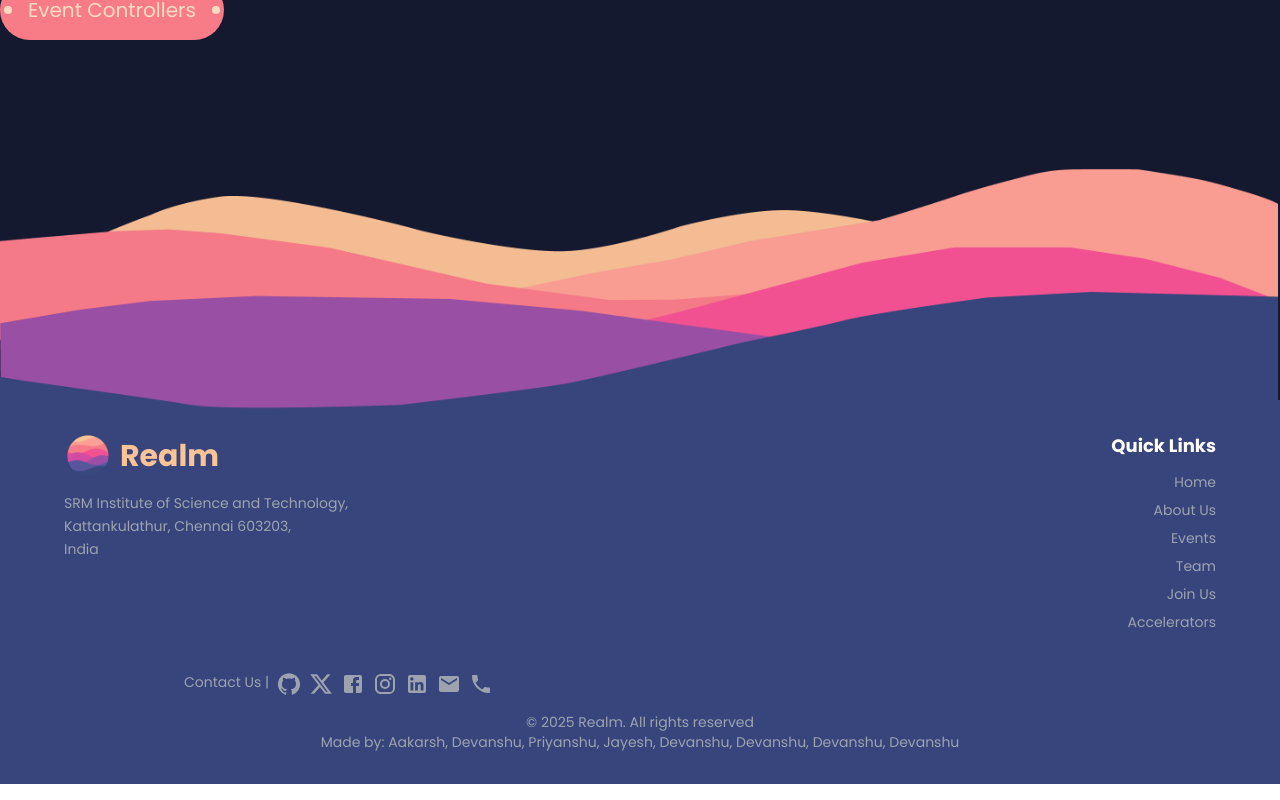
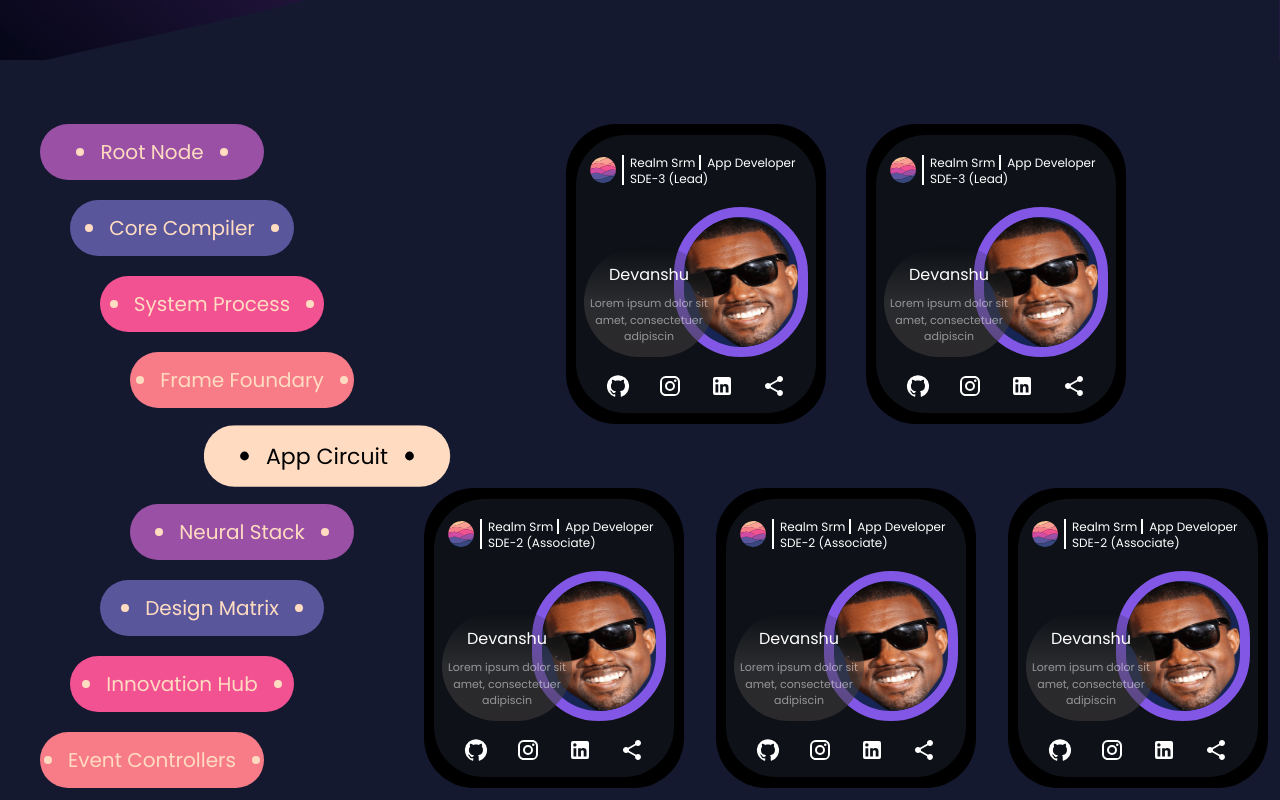
Before and after one commit to realm-SRM/realm-srm-website, a React (Vite) app: page /team in a window 1280 px wide. Shown: the part 740-1540 px from the top of the page. Built offline with nearby package versions, Linux system fonts and the light colour scheme.

Commit message:
feat: Position Cards added

```diff
--- a/src/Components/Team.jsx
+++ b/src/Components/Team.jsx
@@ -4,10 +4,10 @@ import TeamScroller from './sections/TeamScroller'
 
 const Team = () => {
   return (
-    // <div className="relative w-full h-screen bg-[#141930] flex justify-center items-center text-center">
     <div>
+      <div className="relative w-full h-screen bg-[#141930] flex justify-center items-center text-center">
 
-      {/* <img
+        <img
           src={Mountain}
           alt="Mountain Background"
           className="absolute bottom-0 left-0 w-full h-1/2 object-cover z-0"
@@ -17,8 +17,9 @@ const Team = () => {
           <p className="text-[54px] opacity-[70%] font-bold tracking-wide">slogan</p>
           <div className="w-[280px] h-px bg-white mt-[-30px] ml-[160px]"></div>
           <div className="w-[280px] h-px bg-white mt-[-3px] ml-[610px] "></div>
-      </div> */}
+        </div>
 
+      </div>
       <TeamScroller />
     </div>
   );
--- /dev/null
+++ b/src/Components/sections/PositionCard.jsx
@@ -0,0 +1,50 @@
+import Mainlogo from '../../assets/realm.svg';
+import Standby from '../../assets/Standby.png';
+import GitHubIcon from '@mui/icons-material/GitHub';
+import InstagramIcon from '@mui/icons-material/Instagram';
+import LinkedInIcon from "@mui/icons-material/LinkedIn";
+import ShareIcon from '@mui/icons-material/Share';
+
+export default function PositionCard(props){
+    return(
+        <div className="bg-black rounded-[50px] w-[260px] h-[300px] flex items-center justify-center " >
+            <div className="pos-card bg-[#0E1218] w-[240px] h-[278px] rounded-[50px] ">
+                <div className="Ranks pt-5 pl-3 flex flex-row gap-1 text-white text-xs " >
+                    <img src={Mainlogo} className="w-[30px] h-[30px] " />
+
+                    <div className="w-1 h-[30px] border-l-2 border-white" />
+
+                    <div className="Deets flex flex-col " >
+                        <div className="flex flex-row gap-1" >
+                            <div>Realm Srm</div>
+                            <div className="w-1 h-[15px] border-l-2 border-white" />
+                            <div>{props.domain}</div>
+                        </div>
+                        <div>
+                            {props.pos}
+                        </div>
+                    </div>
+
+                </div>
+
+                <div className="PhotoTag pt-5 pl-2 pr-2 flex flex-row items-end " >
+                    <div className="pt-1 flex flex-col gap-2 w-[130px] h-[110px] bg-gradient-to-b from-[rgba(0,0,0,0.15)] via-[rgba(70,69,69,0.5)] to-[rgba(62,56,56,0.6)] relative -mr-10 z-20 rounded-full " >
+                        <p className="text-white text-md flex justify-center pt-3 " >Devanshu</p>
+                        <p className="text-[11px] text-white opacity-50 flex items-center text-center " >Lorem ipsum dolor sit amet, consectetuer adipiscin</p>
+                    </div>
+                    <div className="flex flex-1 justify-end relative z-10 " >
+                        <img src={Standby} className="w-[150px] h-[150px] rounded-full bg-blue-950 border-[10px] border-[#8257E5] " />
+                    </div>
+                </div>
+
+                <div className="Socials pt-4 flex flex-row justify-center gap-7 text-white  " >
+                    <a href={props.github} target="_blank"><button><GitHubIcon /></button></a>
+                    <a href={props.insta} target="_blank"><button><InstagramIcon /></button></a>
+                    <a href={props.linkedin} target="_blank"><button><LinkedInIcon /></button></a>
+                    <a href=""><button><ShareIcon /></button></a>
+                </div>
+
+            </div>
+        </div>
+    );
+}
--- a/src/Components/sections/TeamScroller.jsx
+++ b/src/Components/sections/TeamScroller.jsx
@@ -1,5 +1,6 @@
 import React, { useState } from "react";
-import { motion } from "framer-motion";
+import { motion, AnimatePresence } from "framer-motion";
+import PositionCard from './PositionCard';
 
 const initialItems = [
   "Root Node",
@@ -12,6 +13,18 @@ const initialItems = [
   "Innovation Hub",
   "Event Controllers",
 ];
+
+const categories = {
+  "Frame Foundary": { domain: "Web Developer", positions: ["SDE-3 (Lead)", "SDE-2 (Associate)"] },
+  "App Circuit": { domain: "App Developer", positions: ["SDE-3 (Lead)", "SDE-2 (Associate)"] },
+  "Neural Stack": { domain: "AIML Engg", positions: ["SDE-3 (Lead)", "SDE-2 (Associate)"] },
+  "Design Matrix": { domain: "UI/UX", positions: ["SDE-3 (Lead)", "SDE-2 (Associate)"] },
+  "Innovation Hub": { domain: "R & D", positions: ["SDE-3 (Lead)", "SDE-2 (Associate)"] },
+  "Event Controllers": { domain: "Events", positions: ["SDE-3 (Lead)", "SDE-2 (Associate)"] },
+  "Root Node": { domain: "", positions: ["President", "Director"] },
+  "Core Compiler": {domain: "", positions: ["Tech Lead", "Project Lead"] },
+  "System Process": {domain: "", positions: ["Secretary"] },
+};
 
 const colors = [
   "#9A50A5", "#59569C", "#F25192", "#F77C88",
@@ -58,16 +71,18 @@ const TeamScroller = () => {
     setItems(dummyItems);
   };
 
+  const selectedCategory = categories[items[4]];
+
   return (
-    <div>
-      <div className="flex flex-col items-start justify-start h-screen bg-[#141930] text-white pt-20">
+    <div className="flex flex-row bg-[#141930] px-10 ">
+      <div className="flex flex-col items-start justify-start h-screen text-white pt-16">
               {items.map((item, index) => (
                 <motion.div
                   key={item}
                   onClick={() => handleClick(index)}
                   layout
                   animate={{
-                    scale: index === 4 ? 1.2 : 1,
+                    scale: index === 4 ? 1.1 : 1,
                     backgroundColor: index === 4 ? "#FFDCC1" : (index > 4 ? colors[index - 5] : colors[index] ),
                     x: index === 4 ? 175 : (index > 4 ? (4 - index)*30 + 120 : (index)*30 ) ,
                     color: index === 4 ? 'black' : '#FFDCC1',
@@ -77,7 +92,7 @@ const TeamScroller = () => {
                     stiffness: 250,
                     damping: 40,
                   }}
-                  className="w-56 h-16 rounded-full flex gap-4 items-center justify-center text-white text-xl cursor-pointer mb-5"
+                  className="w-56 h-14 rounded-full flex gap-4 items-center justify-center text-white text-xl cursor-pointer mb-5"
                 >
                   <div style={{backgroundColor: index === 4 ? 'black' : '#FFDCC1'}} className="h-2 w-2 rounded-full" />
                   {item}
@@ -85,10 +100,137 @@ const TeamScroller = () => {
                 </motion.div>
               ))}
       </div>
+      <div className="pl-40 pt-16 w-full">
+        <AnimatePresence mode="wait">
+  {selectedCategory && (
+    <motion.div
+    key={items[4]}
+    initial={{ opacity: 0, y: 20 }}
+    animate={{ opacity: 1, y: 0 }}
+    exit={{ opacity: 0, y: -20 }}
+    transition={{ duration: 0.4 }}
+    className="w-full flex flex-col h-full "
+    >
+      {items[4] === "System Process" && (
+        <div className="flex flex-row gap-8 h-full pb-16 items-center justify-center">
+          {["Secretary", "Secretary", "Secretary"].map((pos, index) => (
+            <PositionCard
+              key={index}
+              domain={selectedCategory.domain}
+              github="http://github.com/DevanshuTripathi"
+              insta="#"
+              linkedin="#"
+              pos={pos}
+            />
+          ))}
+        </div>
+      )}
 
-      <div className="">
+      {items[4] === "Root Node" && (
+        <div className="flex flex-row gap-8 h-full pb-16 items-center justify-center">
+          {["President", "Director"].map((pos, index) => (
+            <PositionCard
+              key={index}
+              domain={selectedCategory.domain}
+              github="http://github.com/DevanshuTripathi"
+              insta="#"
+              linkedin="#"
+              pos={pos}
+            />
+          ))}
+        </div>
+      )}
 
-      </div>
+      {items[4] === "Innovation Hub" && (
+        <div className="flex flex-col gap-16 items-center">
+          <PositionCard
+            domain={selectedCategory.domain}
+            github="http://github.com/DevanshuTripathi"
+            insta="#"
+            linkedin="#"
+            pos={selectedCategory.positions[0]}
+          />
+          <PositionCard
+            domain={selectedCategory.domain}
+            github="http://github.com/DevanshuTripathi"
+            insta="#"
+            linkedin="#"
+            pos={selectedCategory.positions[1]}
+          />
+        </div>
+      )}
+
+      {items[4] === "Core Compiler" && (
+        <div className="flex flex-row gap-8 h-full pb-16 items-center justify-center">
+          {selectedCategory.positions.map((pos, index) => (
+            <PositionCard
+              key={index}
+              domain={selectedCategory.domain}
+              github="http://github.com/DevanshuTripathi"
+              insta="#"
+              linkedin="#"
+              pos={pos}
+            />
+          ))}
+        </div>
+      )}
+
+      {!["System Process", "Root Node", "Innovation Hub", "Core Compiler"].includes(items[4]) && (
+        <>
+          <div className="Leads flex flex-row gap-10 mb-16 justify-center">
+            {selectedCategory.positions[0] && (
+              <>
+                <PositionCard
+                  domain={selectedCategory.domain}
+                  github="http://github.com/DevanshuTripathi"
+                  insta="#"
+                  linkedin="#"
+                  pos={selectedCategory.positions[0]}
+                />
+                <PositionCard
+                  domain={selectedCategory.domain}
+                  github="http://github.com/DevanshuTripathi"
+                  insta="#"
+                  linkedin="#"
+                  pos={selectedCategory.positions[0]}
+                />
+              </>
+            )}
+          </div>
+          <div className="Associates flex flex-row gap-8 justify-center">
+            {selectedCategory.positions[1] && (
+              <>
+                <PositionCard
+                  domain={selectedCategory.domain}
+                  github="http://github.com/DevanshuTripathi"
+                  insta="#"
+                  linkedin="#"
+                  pos={selectedCategory.positions[1]}
+                />
+                <PositionCard
+                  domain={selectedCategory.domain}
+                  github="http://github.com/DevanshuTripathi"
+                  insta="#"
+                  linkedin="#"
+                  pos={selectedCategory.positions[1]}
+                />
+                <PositionCard
+                  domain={selectedCategory.domain}
+                  github="http://github.com/DevanshuTripathi"
+                  insta="#"
+                  linkedin="#"
+                  pos={selectedCategory.positions[1]}
+                />
+              </>
+            )}
+          </div>
+        </>
+      )}
+    </motion.div>
+  )}
+  </AnimatePresence>
+</div>
+
     </div>
   );
 };
```
Also changed, not shown: src/assets/Standby.png (added). Lines whose indentation alone changed are shown as unchanged.
